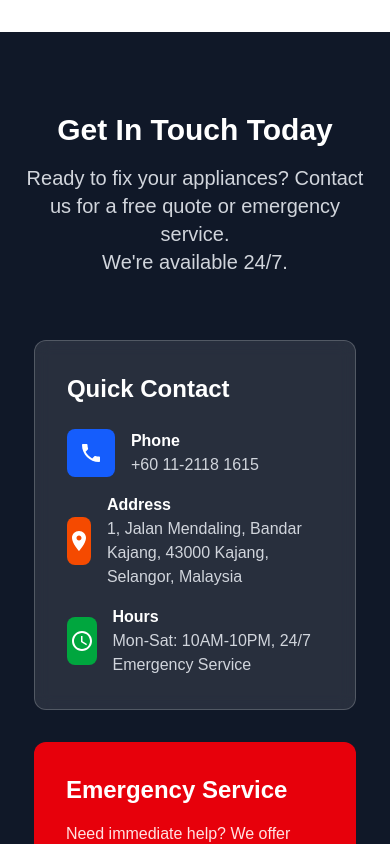
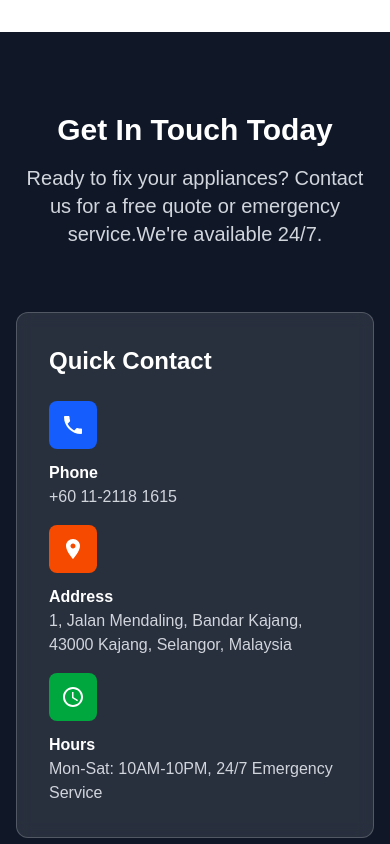
Before and after one commit to shafiqswat/Washing-Machine-Refrigerator-Repair, a Next.js app: page / in a window 390 px wide. Shown: the part 11156-12000 px from the top of the page. Built offline with nearby package versions, Linux system fonts and the light colour scheme.

Commit message:
responsive

```diff
--- a/src/components/ContactSection.js
+++ b/src/components/ContactSection.js
@@ -16,11 +16,11 @@ const ContactSection = () => {
           </h2>
           <p className='text-xl text-gray-300 max-w-3xl mx-auto'>
             Ready to fix your appliances? Contact us for a free quote or
-            emergency service.<p>We&apos;re available 24/7.</p>
+            emergency service.We&apos;re available 24/7.
           </p>
         </div>
 
-        <div className='w-[90%] md:w-[70%] mx-auto'>
+        <div className='w-[100%] md:w-[70%] mx-auto'>
           {/* Contact Information */}
           <div className='space-y-8'>
             {/* Quick Contact */}
@@ -30,14 +30,16 @@ const ContactSection = () => {
                 {contactItems.map(({ id, title, value, Icon, bgColor }) => (
                   <div
                     key={id}
-                    className='flex items-center'>
+                    className='flex items-start sm:items-center flex-col sm:flex-row gap-3'>
                     <div
-                      className={`w-12 h-12 ${bgColor} rounded-lg flex items-center justify-center mr-4`}>
+                      className={`w-12 h-12 ${bgColor} rounded-lg flex items-center justify-center shrink-0`}>
                       <Icon className='w-6 h-6 text-white' />
                     </div>
-                    <div>
+                    <div className='text-left'>
                       <div className='font-semibold'>{title}</div>
-                      <div className='text-gray-300'>{value}</div>
+                      <div className='text-gray-300 break-words max-w-full'>
+                        {value}
+                      </div>
                     </div>
                   </div>
                 ))}
```
